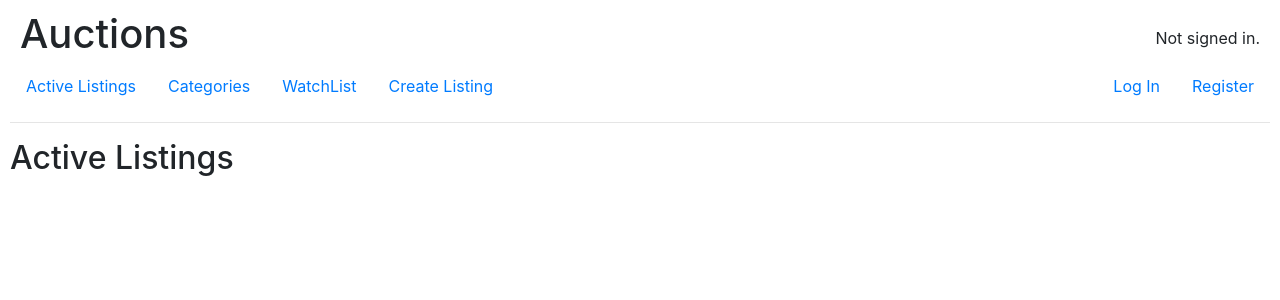
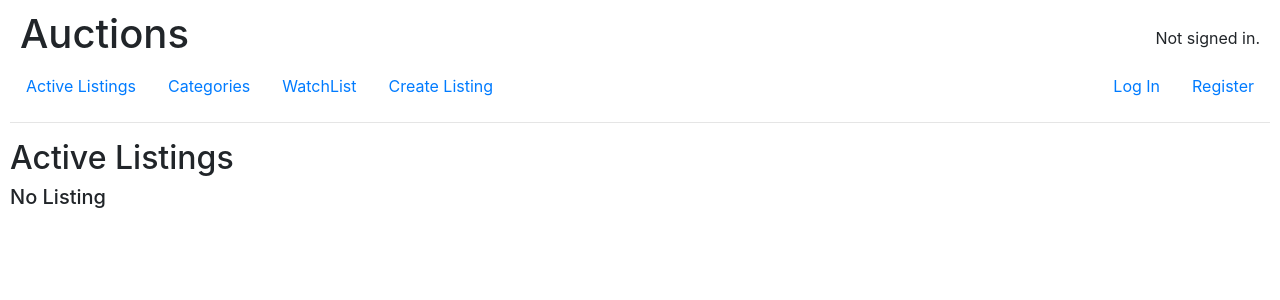
Before and after one commit to k2dums/commerce, a Django app: page / in a window 1280 px wide. Shown: the top 300 px of the page. Run offline with Django 3.2, Linux system fonts and the light colour scheme; data that the repository does not hold is empty; some libraries are stand-ins or nearby versions.

Commit message:
added no listing when loop for listed items doesnt run

```diff
--- a/auctions/templates/auctions/index.html
+++ b/auctions/templates/auctions/index.html
@@ -16,13 +16,13 @@
     {% for listing in listings %}
 
       <div class="row listing_wrapper">
-        <div class="col edge1">
-          <div class="img_listing"><img src="" alt="Item {{ listing.name }}"></div>
+        <div class="col ">
+          <div class="img_listing"><img src="{{listing.img_url}}" alt="Item {{ listing.name }}"></div>
         </div>
-        <div class="col edge">
+        <div class="col">
           <a href="{% url 'listing' listing.id %}">
             <div class="col">
-              <div class="name_listing">{{listing.name.capitalize}}</div>
+              <div class="name_listing"><h4>{{listing.name.capitalize}}</h4></div>
               <div class="price_wrapper_listing row">
                 <span class="price_label_listing">Price: </span>
                 <div class="price_listing">{{listing.price}}</div>
@@ -37,7 +37,7 @@
       </div>
 
       {% empty %}
-      <div class="none_listed"></div>
+      <div class="none_listed"><h5>No Listing</h5></div>
       {% endfor %}
 
 
```
